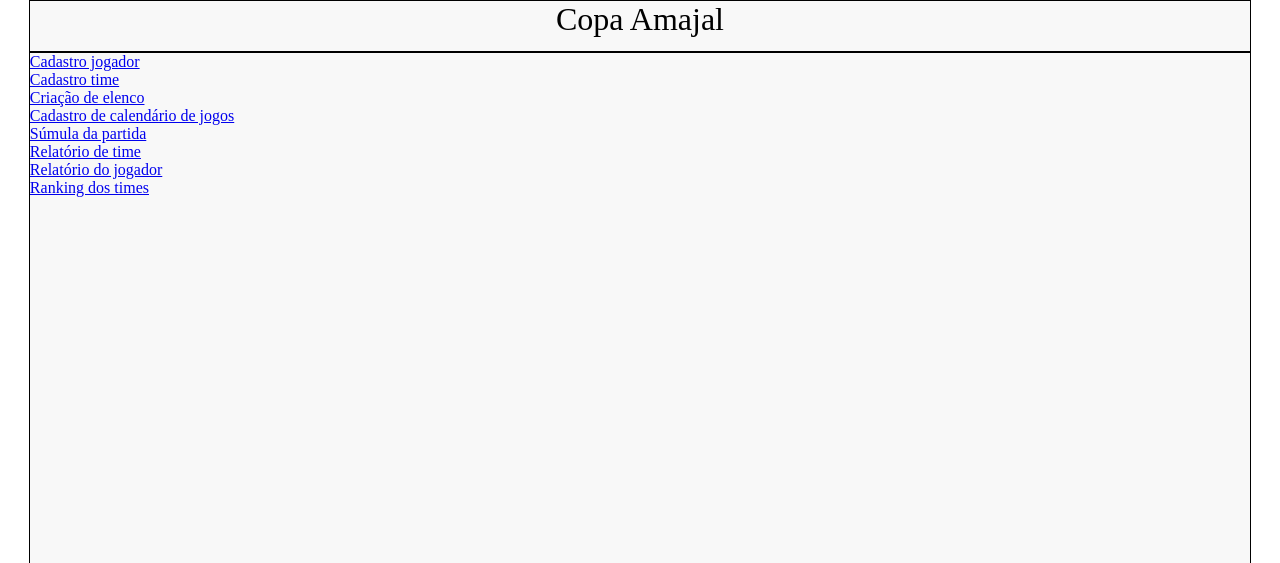
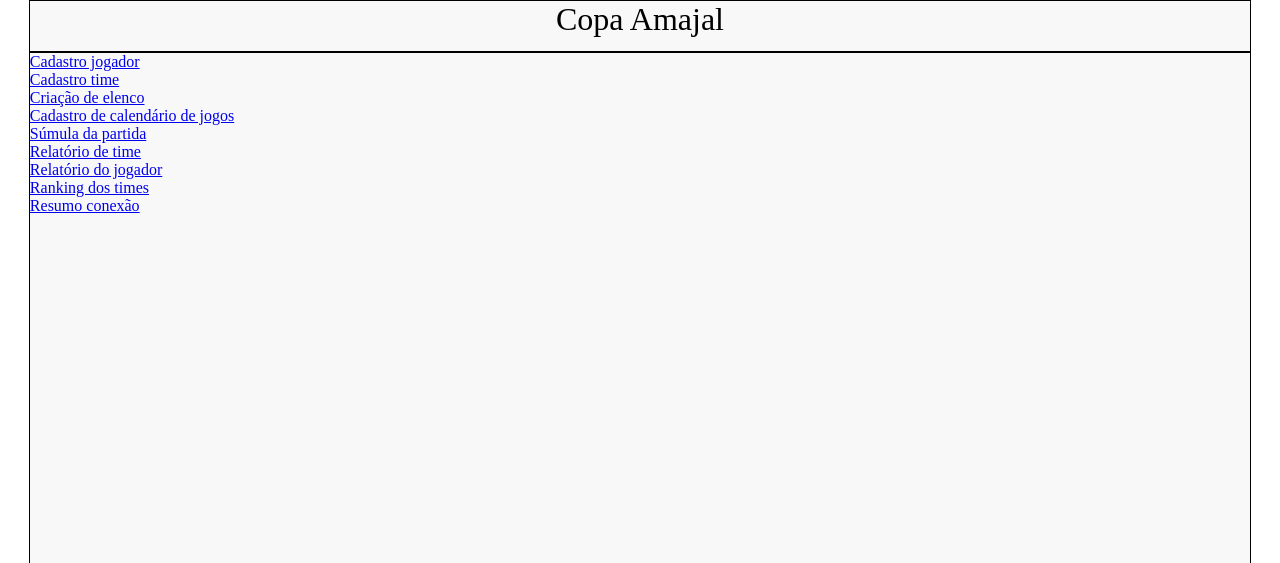
Before and after one commit to alissonlimadesouza/galeria, a PHP site: page /index.php in a window 1280 px wide. Shown: the top 563 px of the page. Run offline with PHP 8.4, Linux system fonts and the light colour scheme.

Commit message:
versão 1.1

```diff
--- a/menu.php
+++ b/menu.php
@@ -8,6 +8,7 @@
         <li><a href="index.php?pagina=0">Relatório de time</a></li>
         <li><a href="index.php?pagina=7">Relatório do jogador</a></li>
         <li><a href="index.php?pagina=0">Ranking dos times</a></li>
+        <li><a href="index.php?pagina=8">Resumo conexão</a></li>
 
 
 
```
